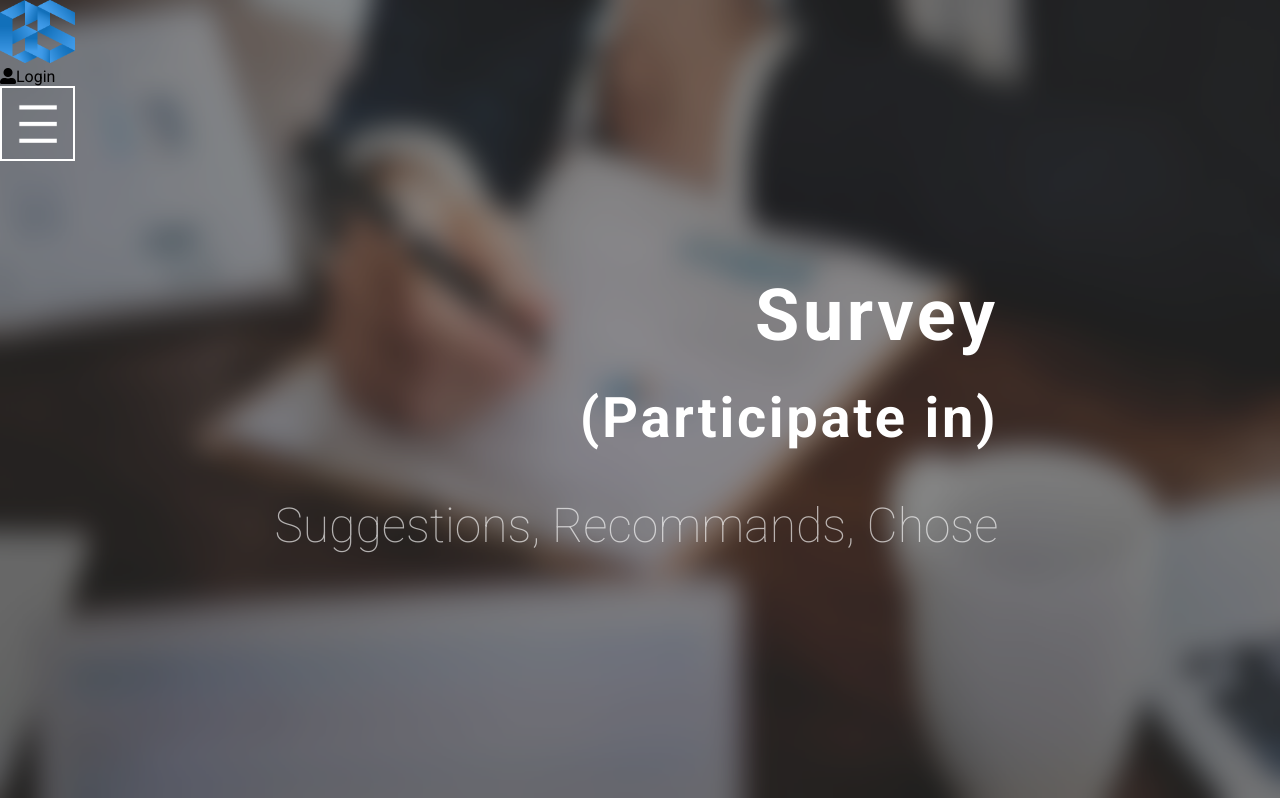
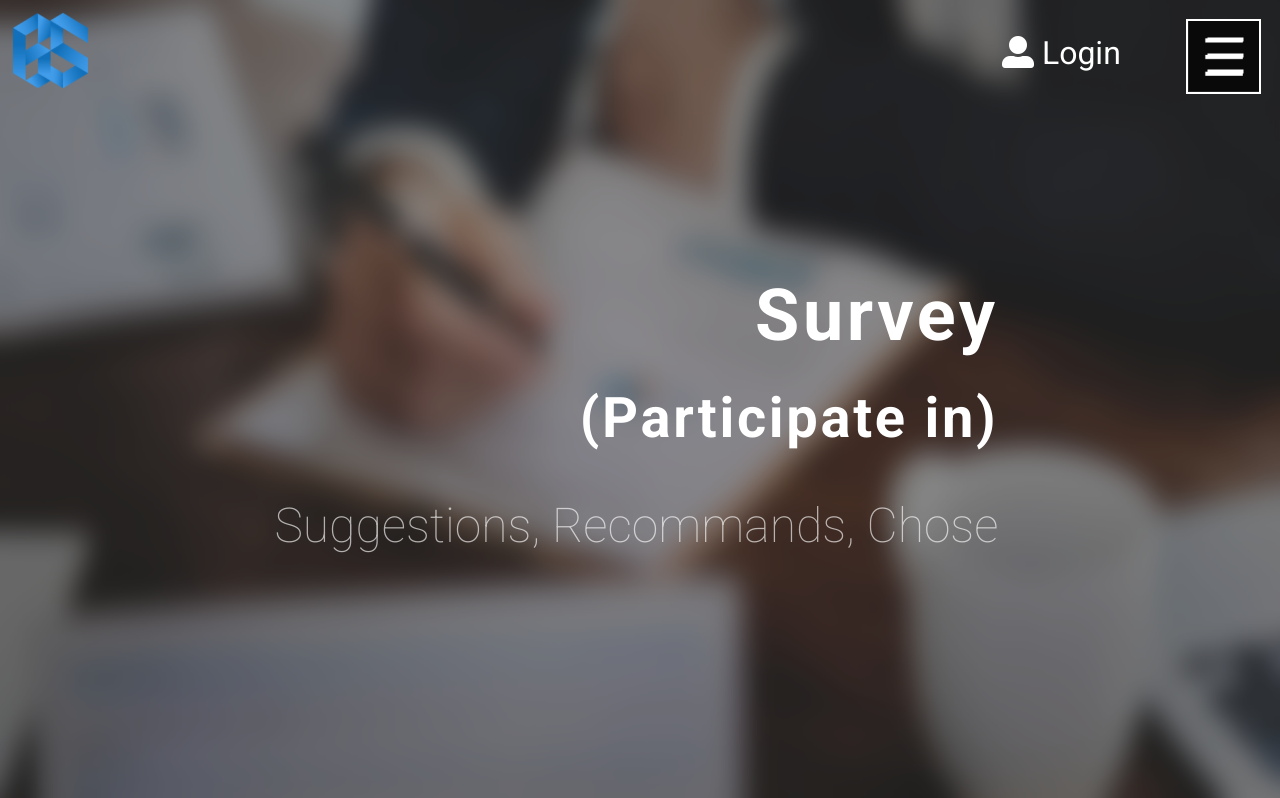
Before and after one commit to SweetLab/BlockSurvey-Web, a React app: page /survey/participate in a window 1280 px wide. Shown: the top 798 px of the page. Built offline with nearby package versions, Linux system fonts and the light colour scheme; the HTML template or start-up script is replaced by a standard one.

Commit message:
topbar.css 추가 변경

```diff
--- a/src/components/Main/css/topbar.css
+++ b/src/components/Main/css/topbar.css
@@ -5,17 +5,11 @@
     z-index: 999;
 }
 
-<<<<<<< HEAD
 .Main_Header .Logo {
-    position: absolute;
-    width: 4vw;
-=======
-.Logo {
     position: fixed;
-    width: 75px;
->>>>>>> b8c3458e7a642193b505bdd1562459a0c52be674
-    display: inline-block;
-    margin: 1vw;
+    height: 75px;
+    top: 1vw;
+    left: 1vw;
     cursor: pointer;
 }
 
@@ -24,19 +18,11 @@
     height: 100%;
 }
 
-<<<<<<< HEAD
-.Main_Header .MenuBtn {
-    position: absolute;
-    right: 0;
-    width: 3.6vw;
-    height: 3.6vw;
-=======
 .MenuBtn {
     position: fixed;
     top: 1.5vw;
     right: 1.5vw;
     height: 75px;
->>>>>>> b8c3458e7a642193b505bdd1562459a0c52be674
     display: inline-block;
     cursor: pointer;
 }
```
